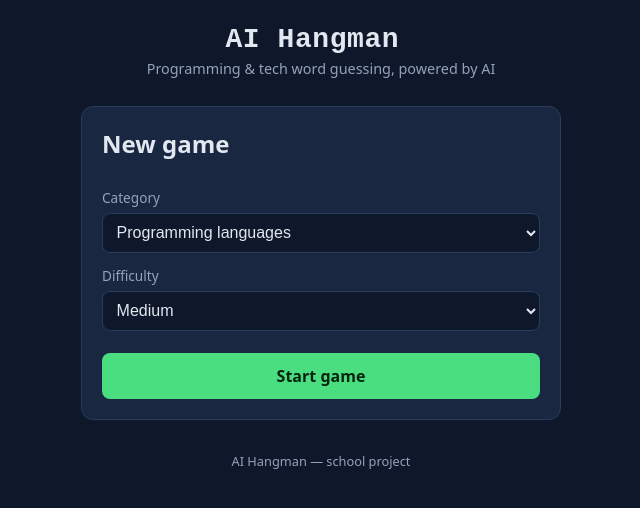
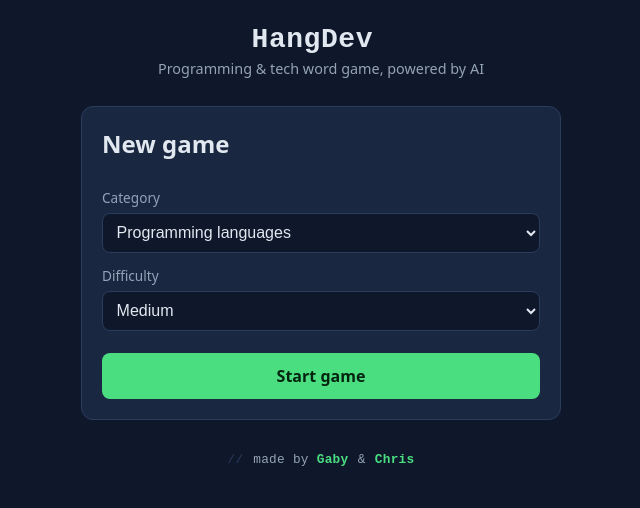
Before and after one commit to chrisjedwards/HangMan, a plain HTML site: page frontend/index.html in a window 1280 px wide. Shown: the whole page, without its empty margins (319-959 px from the left). Drawn offline with Linux system fonts and the light colour scheme.

Commit message:
Rename AI Hangman to HangDev and restyle footer credit
Update the page title, header, and tagline, and replace the footer
with a terminal-style "made by Gaby & Chris" credit line.

Co-Authored-By: Claude Sonnet 5 <noreply@anthropic.com>

```diff
--- a/frontend/index.html
+++ b/frontend/index.html
@@ -3,13 +3,13 @@
   <head>
     <meta charset="utf-8" />
     <meta name="viewport" content="width=device-width, initial-scale=1" />
-    <title>AI Hangman</title>
+    <title>HangDev</title>
     <link rel="stylesheet" href="style.css" />
   </head>
   <body>
     <header class="site-header">
-      <h1>AI Hangman<span class="prompt">_</span></h1>
-      <p class="tagline">Programming &amp; tech word guessing, powered by AI</p>
+      <h1>HangDev<span class="prompt">_</span></h1>
+      <p class="tagline">Programming &amp; tech word game, powered by AI</p>
     </header>
 
     <main>
@@ -86,7 +86,12 @@
     </main>
 
     <footer class="site-footer">
-      <p>AI Hangman &mdash; school project</p>
+      <p class="credit">
+        <span class="credit-tag">//</span> made by
+        <span class="credit-name">Gaby</span>
+        <span class="credit-amp">&amp;</span>
+        <span class="credit-name">Chris</span>
+      </p>
     </footer>
 
     <script defer src="script.js"></script>
--- a/frontend/style.css
+++ b/frontend/style.css
@@ -293,9 +293,30 @@ button:disabled {
 
 .site-footer {
   text-align: center;
+  margin-top: 2rem;
+}
+
+.credit {
+  margin: 0;
+  font-family: var(--font-mono);
+  font-size: 0.8rem;
+  letter-spacing: 0.02em;
   color: var(--text-dim);
-  font-size: 0.8rem;
-  margin-top: 2rem;
+}
+
+.credit-tag {
+  color: var(--panel-border);
+  margin-right: 0.15em;
+}
+
+.credit-name {
+  color: var(--accent);
+  font-weight: 600;
+}
+
+.credit-amp {
+  color: var(--text-dim);
+  margin: 0 0.1em;
 }
 
 /* Small phones */
```
